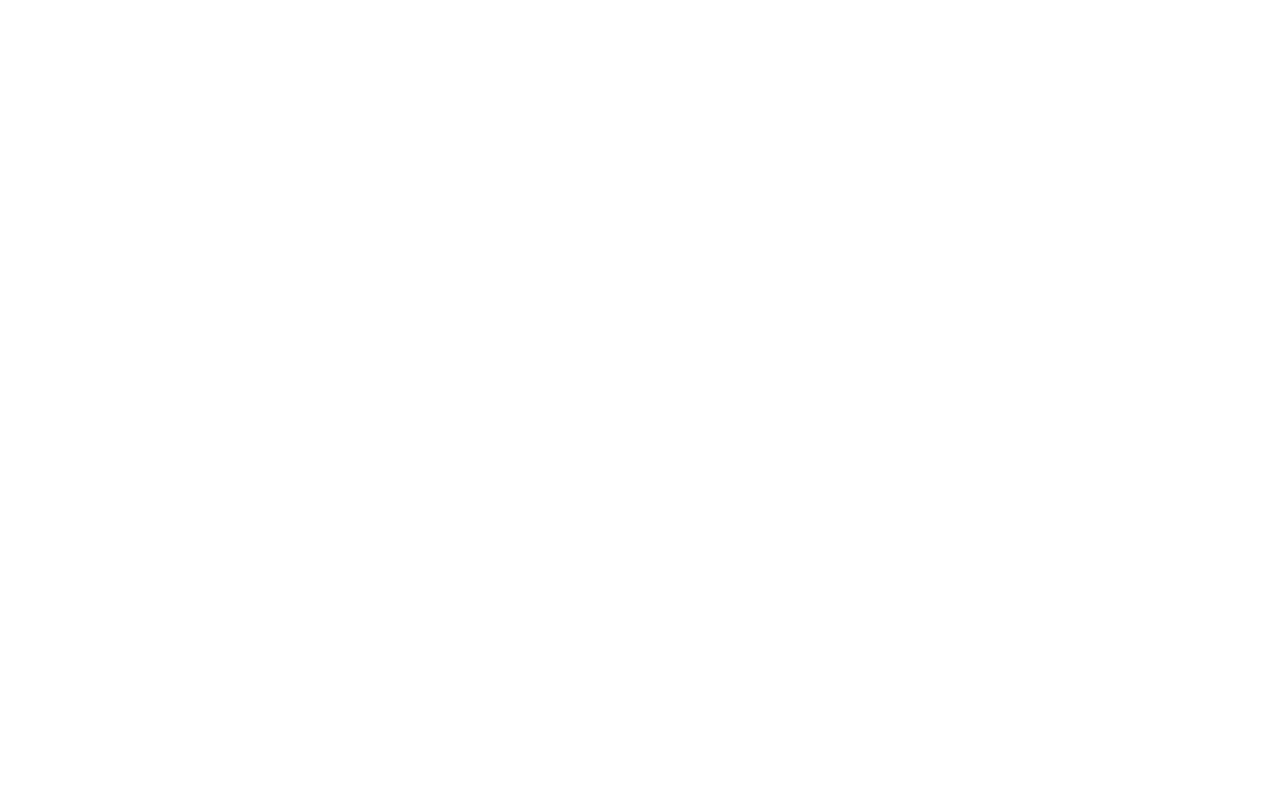
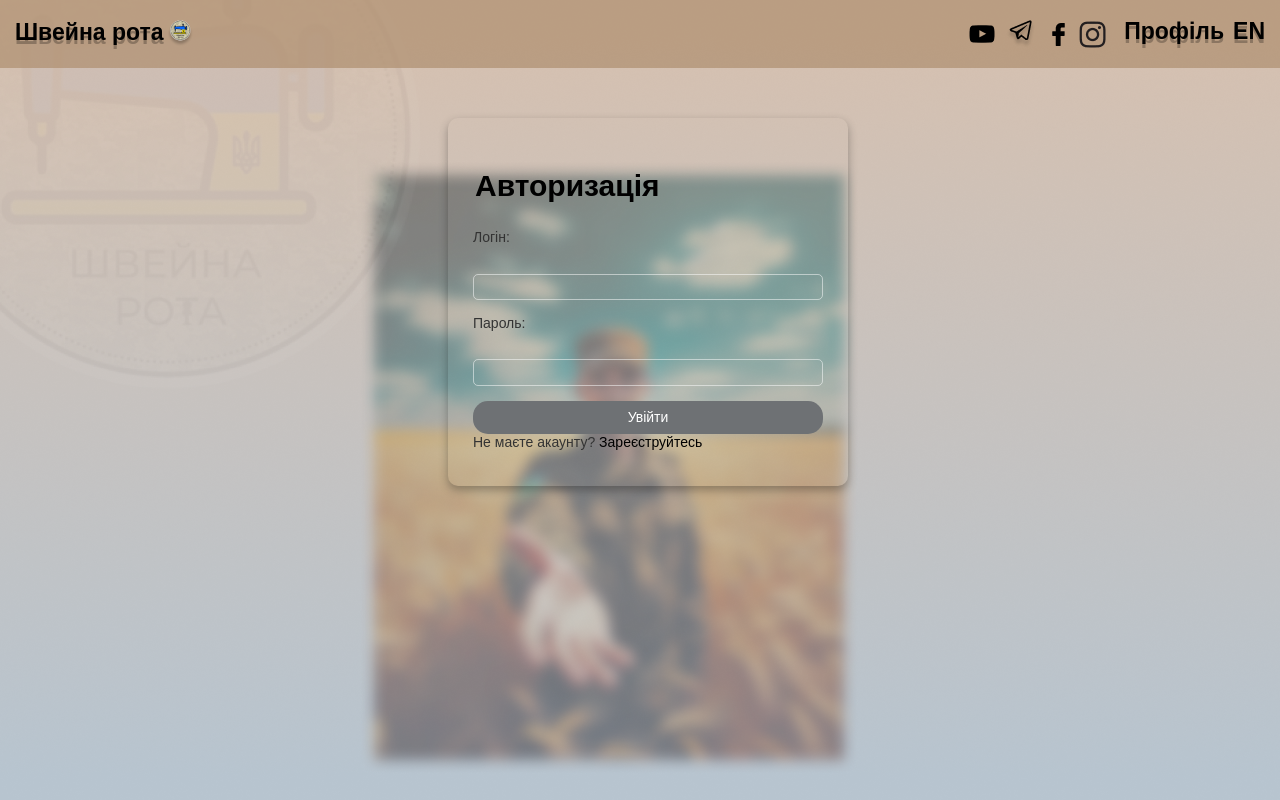
Before and after one commit to BohdanRubanov/ShveinaRota, a Django app: page /profile/authorization in a window 1280 px wide. Before the commit the page is empty. Run offline with Django 4.2, Linux system fonts and the light colour scheme; parts of the project's set-up code (start-up, migrations or seed data) failed here and were passed over.

Commit message:
authorization

```diff
--- a/ShveinaRota/urls.py
+++ b/ShveinaRota/urls.py
@@ -24,9 +24,9 @@ from masterClasses.views import masterClasses, masterClass
 urlpatterns = [
     path('admin/', admin.site.urls),
     path('', main_page),
-    path('profile', profile),
-    path('profile/registration', registration),
-    path('profile/authorization', authorization),
+    path('profile', profile, name="profile"),
+    path('profile/registration', registration, name="registration"),
+    path('profile/authorization', authorization, name="authorization"),
     path('masterClasses', masterClasses),
     path('masterClasses/<int:id>/', masterClass),
 ]
--- a/user/static/css/authorization.css
+++ b/user/static/css/authorization.css
@@ -0,0 +1,349 @@
+
+@font-face {
+    font-family: (Jost);
+    src: url('../fonts/Jost-Black.woff2') format('woff2');
+    font-weight: 900;
+    font-style: normal;
+    font-display: swap;
+  }
+
+  @font-face {
+    font-family: (Jost);
+    src: url('../fonts/Jost-Medium.woff2') format('woff2');
+    font-weight: 500;
+    font-style: normal;
+    font-display: swap;
+  }
+
+
+  /**
+    Нормализация блочной модели
+   */
+   *,
+   ::before,
+   ::after {
+     box-sizing: border-box;
+   }
+
+   /**
+     Убираем внутренние отступы слева тегам списков,
+     у которых есть атрибут class
+    */
+   :where(ul, ol):where([class]) {
+     padding-left: 0;
+   }
+
+   /**
+     Убираем внешние отступы body и двум другим тегам,
+     у которых есть атрибут class
+    */
+   body,
+   :where(blockquote, figure):where([class]) {
+     margin: 0;
+   }
+
+   /**
+     Убираем внешние отступы вертикали нужным тегам,
+     у которых есть атрибут class
+    */
+   :where(
+     h1,
+     h2,
+     h3,
+     h4,
+     h5,
+     h6,
+     p,
+     ul,
+     ol,
+     dl
+   ):where([class]) {
+     margin-block: 0;
+   }
+
+   :where(dd[class]) {
+     margin-left: 0;
+   }
+
+   :where(fieldset[class]) {
+     margin-left: 0;
+     padding: 0;
+     border: none;
+   }
+
+   /**
+     Убираем стандартный маркер маркированному списку,
+     у которого есть атрибут class
+    */
+   :where(ul[class]) {
+     list-style: none;
+   }
+
+   :where(address[class]) {
+     font-style: normal;
+   }
+
+   /**
+     Обнуляем вертикальные внешние отступы параграфа,
+     объявляем локальную переменную для внешнего отступа вниз,
+     чтобы избежать взаимодействие с более сложным селектором
+    */
+   p {
+     --paragraphMarginBottom: 24px;
+
+     margin-block: 0;
+   }
+
+   /**
+     Внешний отступ вниз для параграфа без атрибута class,
+     который расположен не последним среди своих соседних элементов
+    */
+   p:where(:not([class]):not(:last-child)) {
+     margin-bottom: var(--paragraphMarginBottom);
+   }
+
+
+   /**
+     Упрощаем работу с изображениями и видео
+    */
+   img,
+   video {
+     display: block;
+     max-width: 100%;
+     height: auto;
+   }
+
+   /**
+     Наследуем свойства шрифт для полей ввода
+    */
+   input,
+   textarea,
+   select,
+   button {
+     font: inherit;
+   }
+
+   html {
+     /**
+       Пригодится в большинстве ситуаций
+       (когда, например, нужно будет "прижать" футер к низу сайта)
+      */
+     height: 100%;
+     /**
+       Убираем скачок интерфейса по горизонтали
+       при появлении / исчезновении скроллбара
+      */
+     /* scrollbar-gutter: stable; */
+   }
+
+   /**
+     Плавный скролл
+    */
+   html,
+   :has(:target) {
+     scroll-behavior: smooth;
+   }
+
+   body {
+     /**
+       Пригодится в большинстве ситуаций
+       (когда, например, нужно будет "прижать" футер к низу сайта)
+      */
+     min-height: 100%;
+     /**
+       Унифицированный меж строчный интервал
+      */
+     line-height: 1.5;
+   }
+
+   /**
+     Нормализация высоты элемента ссылки при его инспектировании в DevTools
+    */
+   a:where([class]) {
+     display: inline-flex;
+   }
+
+   /**
+     Курсор-рука при наведении на элемент
+    */
+   button,
+   label {
+     cursor: pointer;
+   }
+
+
+  :root{
+      --color-dark:#000000;
+      --color-light:#FFFFFF;
+      --color-dark-gray:#291F20;
+      --color-light-gray:#C4C4C4;
+
+      --border-radius:30px;
+
+      --font-family-base: 'Jost',sans-serif;
+
+      /* --input-height :54px; */
+  }
+
+  body{
+    background-color: var(--color-light-gray);
+    font-family: var(--font-family-base);
+    font-weight:500;
+    font-size: 20px;
+    line-height: 1.22;
+    color: #000000;
+
+    background-image: url('../img/bg-registr-1.png');
+    background-size:cover; /* Покрыть всю область */
+    background-position:center; /* Центрировать изображение */
+    background-repeat: no-repeat;
+
+  }
+
+  h1,h2,h3,h4,h5,h6{
+      font-weight: bold;
+  }
+
+  a{
+      text-decoration: none;
+      color:#000000;
+  }
+
+
+  .header{
+      display: flex;
+      justify-content: space-between;
+      align-items: center;
+      column-gap: 9px;
+
+
+
+      width: auto;
+      height: 68px;
+      padding: 18px 15px;
+      font-size: 23px;
+      font-weight: 800;
+      background-color: rgb(175, 143, 111, 0.69);
+      text-shadow: 0px 4px rgb(0, 0, 0, 0.25);
+
+  }
+
+  .logo{
+    display: flex;
+    justify-content: flex-end;
+    align-items: center;
+  }
+
+  .nav-header{
+    display: flex;
+    justify-content: space-between;
+    align-items: start;
+    column-gap: 9px;
+
+  }
+  .menu-right{
+      display: flex;
+      justify-content: space-between;
+      align-items: center;
+      column-gap: 9px;
+
+  }
+  .menu-left{
+      display: flex;
+      justify-content:space-around;
+      align-items:flex-end;
+  }
+
+/* .form-login{
+  top: 35%;
+  left: 35%;
+  position: fixed;
+  width: 360px;
+  height: 360px;
+}
+
+.form-login input{
+  background-color: transparent;
+  border-radius: 10px;
+  box-sizing: border-box;
+}
+.form-login button{
+  background-color: transparent;
+} */
+
+.form-login{
+  position: relative;
+  top: 50px;
+  left: 35%;
+  padding: 25px;
+  border-radius: 10px;
+  box-shadow: 0 4px 10px rgba(0, 0, 0, 0.3);
+  max-width: 400px; /* Ограничиваем ширину формы */
+  width: 100%;
+}
+
+.form-login {
+  display: flex;
+  flex-direction: column; /* Располагаем элементы вертикально */
+}
+
+form p {
+width: 100%; /* Поля остаются на всю ширину */
+margin-bottom: 10px; /* Меньший отступ между полями */
+}
+
+form label, form p {
+font-size: 14px; /* Уменьшение размера шрифта для надписей */
+font-weight: normal; /* Убрать излишнюю жирность */
+color: #333; /* Более нейтральный цвет */
+margin-bottom: 10px; /* Небольшой отступ под надписью */
+display: block; /* Убедиться, что текст занимает всю ширину */
+}
+
+
+form input, form select {
+width: 100%;
+padding: 5px; /* Внутренний отступ */
+margin-bottom: 5px;
+font-size: 12px; /* Размер текста */
+background-color: transparent; /* Прозрачный фон */
+border: 1px solid rgba(255, 255, 255, 0.5); /* Полупрозрачная граница */
+color: #000; /* Цвет текста */
+border-radius: 5px; /* Скруглённые углы */
+box-sizing: border-box;
+outline: none; /* Убираем внешнюю рамку */
+transition: border-color 0.3s ease; /* Плавный эффект при фокусе */
+}
+
+
+/* Сохраняем прозрачность при фокусе */
+form input:focus, form select:focus {
+background-color: transparent; /* Прозрачный фон */
+border-color: #007BFF; /* Синий цвет границы при фокусе */
+color: #000; /* Цвет текста */
+outline: none;
+}
+
+/* Placeholder текст */
+form input::placeholder {
+color: rgba(0, 0, 0, 0.5); /* Полупрозрачный цвет для placeholder */
+}
+
+
+
+button[type="submit"] {
+width: 100%;
+padding: 8px; /* Меньший отступ кнопки */
+font-size: 14px; /* Меньший размер шрифта */
+border-radius: 15px; /* Скруглённые края */
+background-color: #6e7174;
+color: white;
+border: none;
+cursor: pointer;
+transition: background-color 0.3s;
+}
+
+button[type="submit"]:hover {
+background-color: #6e7174;
+transform: scale(1.05);
+}
--- a/user/templates/user/authorization.html
+++ b/user/templates/user/authorization.html
@@ -0,0 +1,55 @@
+<!DOCTYPE html>
+<html lang="en">
+<head>
+    <meta charset="UTF-8">
+    <meta name="viewport" content="width=device-width, initial-scale=1.0">
+    <title>Login</title>
+    <link rel="stylesheet" href="../../static/css/authorization.css">
+</head>
+<body>
+    <header class="header">
+        <a class="header-logo" href="/">
+            Швейна рота
+            <img class="logo" src="../../static/img/logo-preview 2.png" alt="logo" height="33px" width="33px">
+
+        </a>
+        <nav class="nav-header">
+            <div class="menu-right">
+                <a href="/youtub/"><img src="../../static/img/png-youtube-preview 1.png" alt="youtub"></a>
+                <a href="/telega/"><img src="../../static/img/png-telegram-preview 1.png" alt="telega"></a>
+                <a href="/facebook/"><img src="../../static/img/png-feacbook.png" alt="facebook"></a>
+                <a href="/instagram/"><img src="../../static/img/png-instagram-preview 1.png" alt="instagram"></a>
+            </div>
+            <div class="menu-left"></div>
+                <a href="/profile/" class="profile">Профіль</a>
+                <a href="/language/" class="language"><span class="arrow"></span> EN</a>
+            </div>
+        </nav>
+    </header>
+
+    {% if messages %}
+        <ul>
+            {% for message in messages %}
+                <li>{{ message }}</li>
+            {% endfor %}
+        </ul>
+    {% endif %}
+
+    <form class="form-login" method="POST">
+        <legend> <h2>Авторизація</h2></legend>
+        {% csrf_token %}
+        <p>
+            <label for="username">Логін:</label><br>
+            <input type="text" id="username" name="username" required>
+        </p>
+        <p>
+            <label for="password">Пароль:</label><br>
+            <input type="password" id="password" name="password" required>
+        </p>
+        <button type="submit">Увійти</button>
+        <p>Не маєте акаунту? <a href="{% url 'registration' %}">Зареєструйтесь</a></p> <!-- Посилання на реєстрацію -->
+    </form>
+
+
+</body>
+</html>
--- a/user/templates/user/registration.html
+++ b/user/templates/user/registration.html
@@ -3,7 +3,7 @@
 <head>
     <meta charset="UTF-8">
     <meta name="viewport" content="width=device-width, initial-scale=1.0">
-    <title>Одежда</title>
+    <title>Регістрация</title>
     <link rel="stylesheet" href="../../static/css/registration.css">
 </head>
 <body>
```
